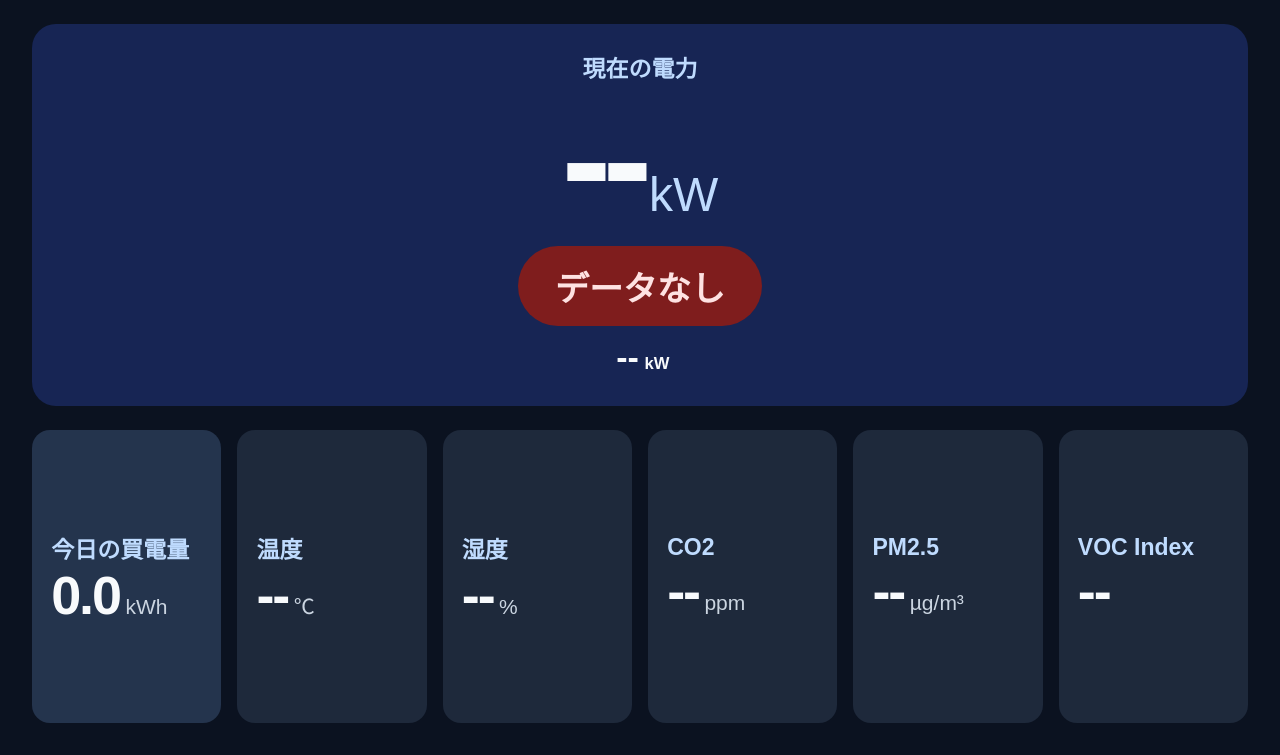
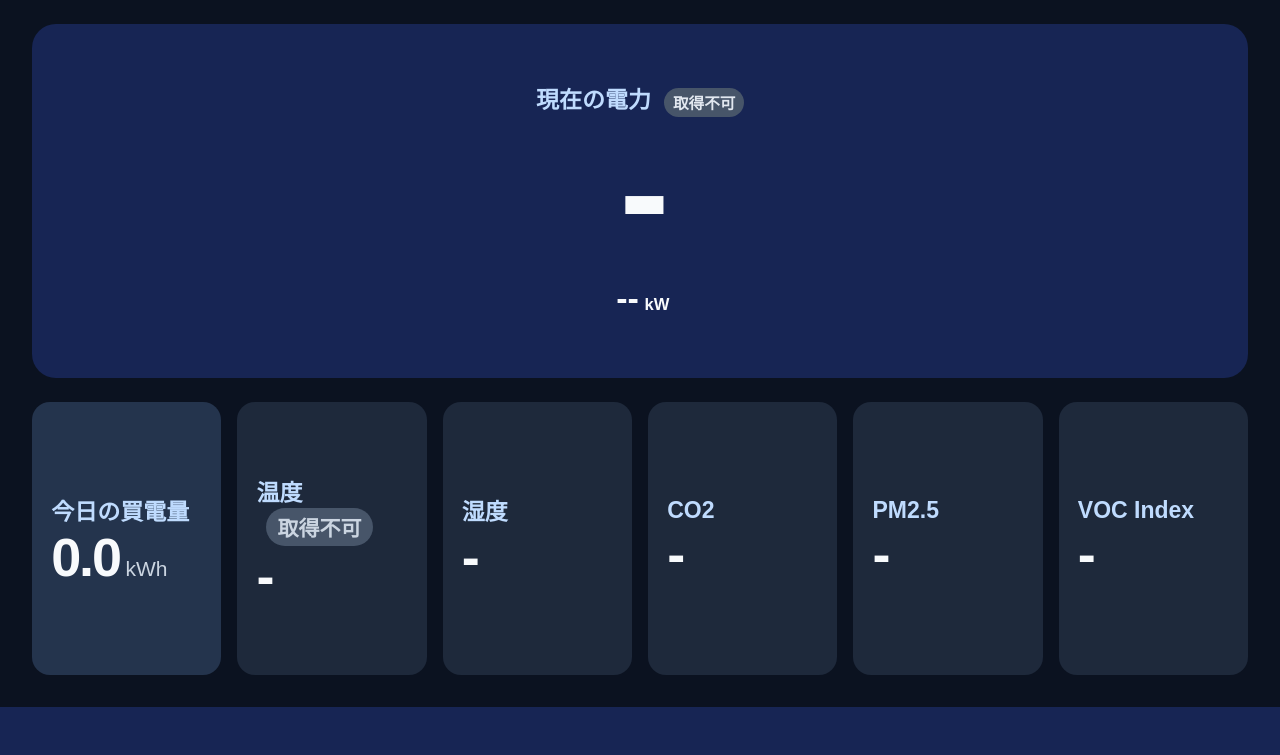
Before and after one commit to shattori-criepi/omk, a FastAPI app: page /display in a window 1280 px wide. Shown: the part 93-848 px from the top of the page. After the commit the page ends 800 px from the top, so only its background shows below. Run offline with FastAPI, Linux system fonts and the light colour scheme.

Commit message:
Add dashboard source freshness badges

```diff
--- a/services/dashboard/app/static/display.css
+++ b/services/dashboard/app/static/display.css
@@ -123,6 +123,27 @@ body {
   color: #bfdbfe;
   font-size: clamp(15px, 2vw, 23px);
   font-weight: 700;
+}
+
+.source-badge {
+  display: inline-block;
+  margin-left: 0.45em;
+  padding: 0.2em 0.55em;
+  border-radius: 999px;
+  font-size: 0.68em;
+  font-weight: 800;
+  letter-spacing: 0;
+  vertical-align: middle;
+}
+
+.source-badge--delayed {
+  background: #854d0e;
+  color: #fef3c7;
+}
+
+.source-badge--unavailable {
+  background: #475569;
+  color: #e2e8f0;
 }
 
 .power-reading {
--- a/services/dashboard/app/static/display.js
+++ b/services/dashboard/app/static/display.js
@@ -23,6 +23,28 @@ function updateCurrentDatetime() {
 function setText(id, value) {
   const element = document.querySelector(`#${id}`);
   if (element) element.textContent = value;
+}
+
+function sourceBadgeText(freshness) {
+  return freshness === "delayed" ? "遅延" : freshness === "unavailable" ? "取得不可" : "";
+}
+
+function updateSourceStatus(sectionId, badgeId, freshness) {
+  const section = document.querySelector(`#${sectionId}`);
+  if (section) {
+    section.classList.remove("source--normal", "source--delayed", "source--unavailable");
+    section.classList.add(`source--${freshness}`);
+    section.querySelectorAll(".source-unit").forEach((unit) => {
+      unit.hidden = freshness === "unavailable";
+    });
+  }
+
+  const badge = document.querySelector(`#${badgeId}`);
+  if (badge) {
+    badge.textContent = sourceBadgeText(freshness);
+    badge.hidden = freshness === "normal";
+    badge.className = `source-badge source-badge--${freshness}`;
+  }
 }
 
 function updateDisplay(data) {
@@ -72,6 +94,9 @@ function updateDisplay(data) {
     gridFlow.className = `grid-flow grid-flow--${data.grid_flow}`;
   }
   if (powerDetails) powerDetails.hidden = !hasIchijo;
+
+  updateSourceStatus("power-section", "power-source-badge", data.power_freshness);
+  updateSourceStatus("sen66-section", "sen66-source-badge", data.sen66_freshness);
 }
 
 async function refreshDisplay() {
--- a/services/dashboard/app/templates/display.html
+++ b/services/dashboard/app/templates/display.html
@@ -4,7 +4,7 @@
     <meta charset="utf-8">
     <meta name="viewport" content="width=device-width, initial-scale=1, viewport-fit=cover">
     <title>OMK ダッシュボード</title>
-    <link rel="stylesheet" href="{{ url_for('static', path='/display.css') }}?v=20260804-8">
+    <link rel="stylesheet" href="{{ url_for('static', path='/display.css') }}?v=20260805-1">
   </head>
   <body>
     <main class="dashboard" aria-label="OMK ダッシュボード">
@@ -26,12 +26,17 @@
         </div>
       </header>
 
-      <section class="power-hero" aria-labelledby="current-power-label">
+      <section id="power-section" class="power-hero source--{{ dashboard.power_freshness }}" aria-labelledby="current-power-label">
         <div class="power-primary">
-          <p id="current-power-label" class="eyebrow">{{ dashboard.current_power_label }}</p>
+          <p class="eyebrow">
+            <span id="current-power-label">{{ dashboard.current_power_label }}</span>
+            <span id="power-source-badge" class="source-badge source-badge--{{ dashboard.power_freshness }}" {% if dashboard.power_freshness == 'normal' %}hidden{% endif %}>
+              {% if dashboard.power_freshness == 'delayed' %}遅延{% elif dashboard.power_freshness == 'unavailable' %}取得不可{% endif %}
+            </span>
+          </p>
           <div class="power-reading">
             <strong id="current-power-kw">{{ dashboard.current_power_kw }}</strong>
-            <span>kW</span>
+            <span class="source-unit" {% if dashboard.power_freshness == 'unavailable' %}hidden{% endif %}>kW</span>
           </div>
           <p id="power-direction" class="power-direction power-direction--{{ dashboard.power_flow }}" {% if not dashboard.power_direction %}hidden{% endif %}>
             {{ dashboard.power_direction }}
@@ -71,31 +76,31 @@
         </aside>
       </section>
 
-      <section class="cards" aria-label="電力と室内環境">
+      <section id="sen66-section" class="cards source--{{ dashboard.sen66_freshness }}" aria-label="電力と室内環境">
         <article class="card card--energy">
           <p>今日の買電量</p>
           <strong id="purchased-today-kwh">{{ dashboard.purchased_today_kwh }}</strong>
           <span>kWh</span>
         </article>
         <article class="card">
-          <p>温度</p>
+          <p>温度 <span id="sen66-source-badge" class="source-badge source-badge--{{ dashboard.sen66_freshness }}" {% if dashboard.sen66_freshness == 'normal' %}hidden{% endif %}>{% if dashboard.sen66_freshness == 'delayed' %}遅延{% elif dashboard.sen66_freshness == 'unavailable' %}取得不可{% endif %}</span></p>
           <strong id="temperature-c">{{ dashboard.temperature_c }}</strong>
-          <span>℃</span>
+          <span class="source-unit" {% if dashboard.sen66_freshness == 'unavailable' %}hidden{% endif %}>℃</span>
         </article>
         <article class="card">
           <p>湿度</p>
           <strong id="humidity-percent">{{ dashboard.humidity_percent }}</strong>
-          <span>%</span>
+          <span class="source-unit" {% if dashboard.sen66_freshness == 'unavailable' %}hidden{% endif %}>%</span>
         </article>
         <article class="card">
           <p>CO2</p>
           <strong id="co2-ppm">{{ dashboard.co2_ppm }}</strong>
-          <span>ppm</span>
+          <span class="source-unit" {% if dashboard.sen66_freshness == 'unavailable' %}hidden{% endif %}>ppm</span>
         </article>
         <article class="card">
           <p>PM2.5</p>
           <strong id="pm25-ug-m3">{{ dashboard.pm25_ug_m3 }}</strong>
-          <span>µg/m³</span>
+          <span class="source-unit" {% if dashboard.sen66_freshness == 'unavailable' %}hidden{% endif %}>µg/m³</span>
         </article>
         <article class="card">
           <p>VOC Index</p>
@@ -104,6 +109,6 @@
       </section>
     </main>
 
-    <script src="{{ url_for('static', path='/display.js') }}?v=20260804-8" defer></script>
+    <script src="{{ url_for('static', path='/display.js') }}?v=20260805-1" defer></script>
   </body>
 </html>
--- a/services/dashboard/app/view_models.py
+++ b/services/dashboard/app/view_models.py
@@ -55,6 +55,8 @@ class DisplayViewModel:
     updated_at: str
     updated_at_iso: str
     freshness: FreshnessStatus
+    power_freshness: FreshnessStatus
+    sen66_freshness: FreshnessStatus
 
     def as_dict(self) -> dict[str, str | bool]:
         """Return JSON-ready values used by the display polling API."""
@@ -81,6 +83,8 @@ class DisplayViewModel:
             "updated_at": self.updated_at,
             "updated_at_iso": self.updated_at_iso,
             "freshness": self.freshness.value,
+            "power_freshness": self.power_freshness.value,
+            "sen66_freshness": self.sen66_freshness.value,
         }
 
 
@@ -123,6 +127,12 @@ def get_display_view_model(
         displayed_power_updated_at = power.measured_at if power else None
         displayed_power_freshness = power_freshness
 
+    assert displayed_power_freshness is not None
+    if displayed_power_freshness == FreshnessStatus.UNAVAILABLE:
+        power_value = "-"
+        direction_label = ""
+        direction = PowerDirection.UNAVAILABLE
+
     updated_at = oldest_available(
         displayed_power_updated_at,
         sen66.measured_at if sen66 else None,
@@ -152,17 +162,25 @@ def get_display_view_model(
         grid_flow=grid_direction,
         purchased_today_kwh=f"{totals.import_energy_kwh:.1f}",
         sold_today_kwh=f"{totals.export_energy_kwh:.1f}",
-        temperature_c=format_optional(sen66.temperature_c if sen66 else None, 1),
-        humidity_percent=format_optional(sen66.relative_humidity_pct if sen66 else None, 0),
-        co2_ppm=format_optional(sen66.co2_ppm if sen66 else None, 0),
-        pm25_ug_m3=format_optional(sen66.pm2_5_ug_m3 if sen66 else None, 1),
-        voc_index=format_optional(sen66.voc_index if sen66 else None, 0),
+        temperature_c=format_for_freshness(
+            sen66.temperature_c if sen66 else None, 1, sen66_freshness
+        ),
+        humidity_percent=format_for_freshness(
+            sen66.relative_humidity_pct if sen66 else None, 0, sen66_freshness
+        ),
+        co2_ppm=format_for_freshness(sen66.co2_ppm if sen66 else None, 0, sen66_freshness),
+        pm25_ug_m3=format_for_freshness(
+            sen66.pm2_5_ug_m3 if sen66 else None, 1, sen66_freshness
+        ),
+        voc_index=format_for_freshness(sen66.voc_index if sen66 else None, 0, sen66_freshness),
         updated_at=updated_at.strftime("%Y/%m/%d %H:%M:%S") if updated_at else "--",
         updated_at_iso=updated_at.isoformat() if updated_at else "",
         freshness=worst_freshness(
             displayed_power_freshness,
             sen66_freshness,
         ),
+        power_freshness=displayed_power_freshness,
+        sen66_freshness=sen66_freshness,
     )
 
 
@@ -246,6 +264,26 @@ def format_optional(value: float | None, decimals: int) -> str:
     return "--" if value is None else f"{value:.{decimals}f}"
 
 
+def format_for_freshness(
+    value: float | None,
+    decimals: int,
+    freshness: FreshnessStatus,
+) -> str:
+    """Keep delayed values, but never present unavailable values as current."""
+
+    if freshness == FreshnessStatus.UNAVAILABLE:
+        return "-"
+    return format_optional(value, decimals)
+
+
+def freshness_badge_text(freshness: FreshnessStatus) -> str:
+    return {
+        FreshnessStatus.NORMAL: "",
+        FreshnessStatus.DELAYED: "遅延",
+        FreshnessStatus.UNAVAILABLE: "取得不可",
+    }[freshness]
+
+
 def oldest_available(*timestamps: datetime | None) -> datetime | None:
     available = [_as_jst(timestamp) for timestamp in timestamps if timestamp is not None]
     return min(available) if available else None
```
Also changed, not shown: services/dashboard/tests/test_display.py (+83 -1 lines).
